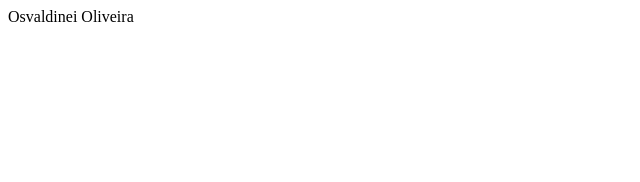
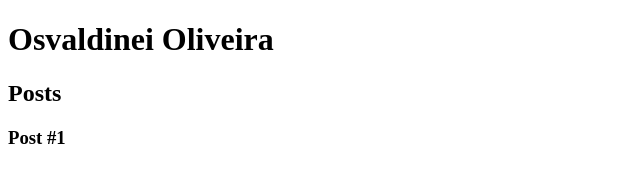
Before and after one commit to osvaldinei/HTML5_DIO, a plain HTML site: page index.html in a window 1280 px wide. Shown: the whole page, without its empty margins (0-640 px from the left). Drawn offline with Linux system fonts and the light colour scheme.

Commit message:
Aula2- Semântica

```diff
--- a/index.html
+++ b/index.html
@@ -5,6 +5,19 @@
         <title>Osvaldinei Oliveira</title>
     </head>
     <body>
-            Osvaldinei Oliveira
+        <header>
+            <h1>Osvaldinei Oliveira</h1>
+        </header>
+        <section>
+            <header>
+                <h2>Posts</h2>
+            </header>
+            <article>
+                <header>
+                    <h3>Post #1</h3>
+                </header>
+            </article>
+        </section>
+        <footer></footer>
     </body>
 </html>
```
Lines whose indentation alone changed are shown as unchanged.
